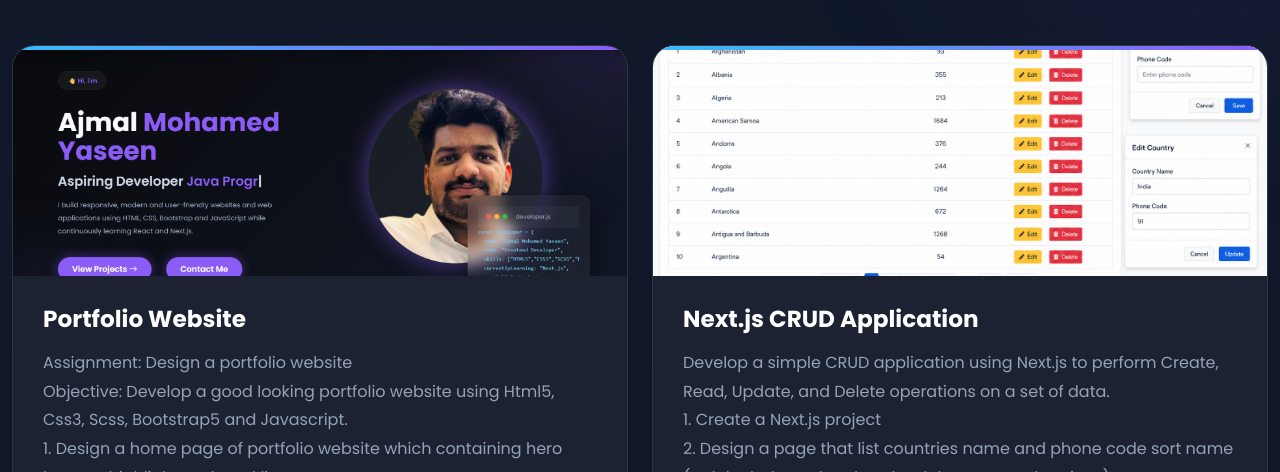
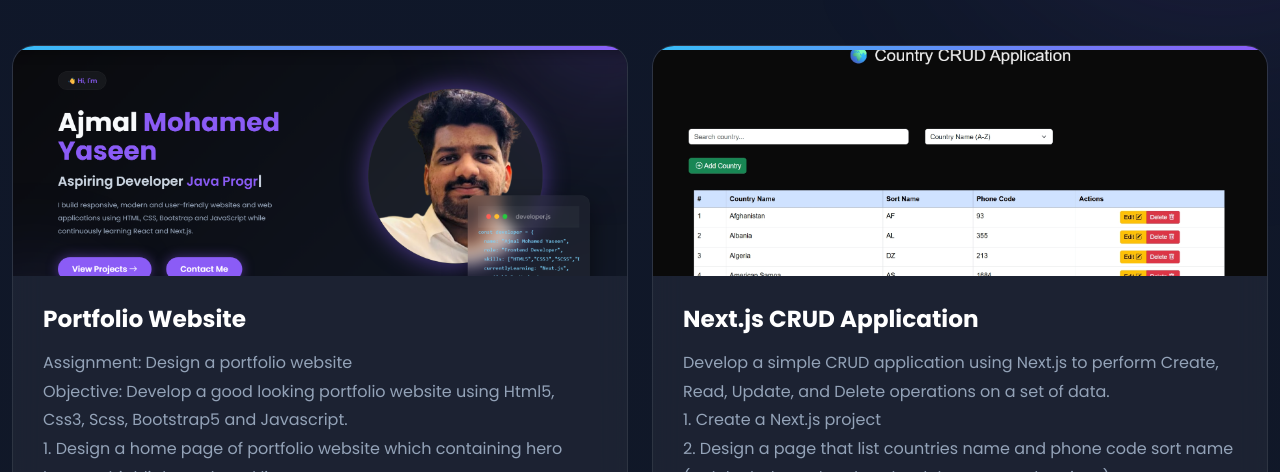
Before and after one commit to ajmalmyaseen/PortfolioWebsiteV2, a website: page projects.html in a window 1280 px wide. Shown: the part 328-800 px from the top of the page. Drawn offline with nearby package versions, Linux system fonts and the light colour scheme; no server answers.

```diff
--- a/projects.html
+++ b/projects.html
@@ -240,7 +240,7 @@
 
                     <div class="project-card">
 
-                        <img src="assets/projects/CRUD_Application/crud.png"
+                        <img src="assets/projects/CRUD_Application/crud2.jpeg"
                              class="img-fluid"
                              alt="Next.js CRUD Application">
 
```
Also changed, not shown: assets/projects/Crud_application/crud2.jpeg (added).
